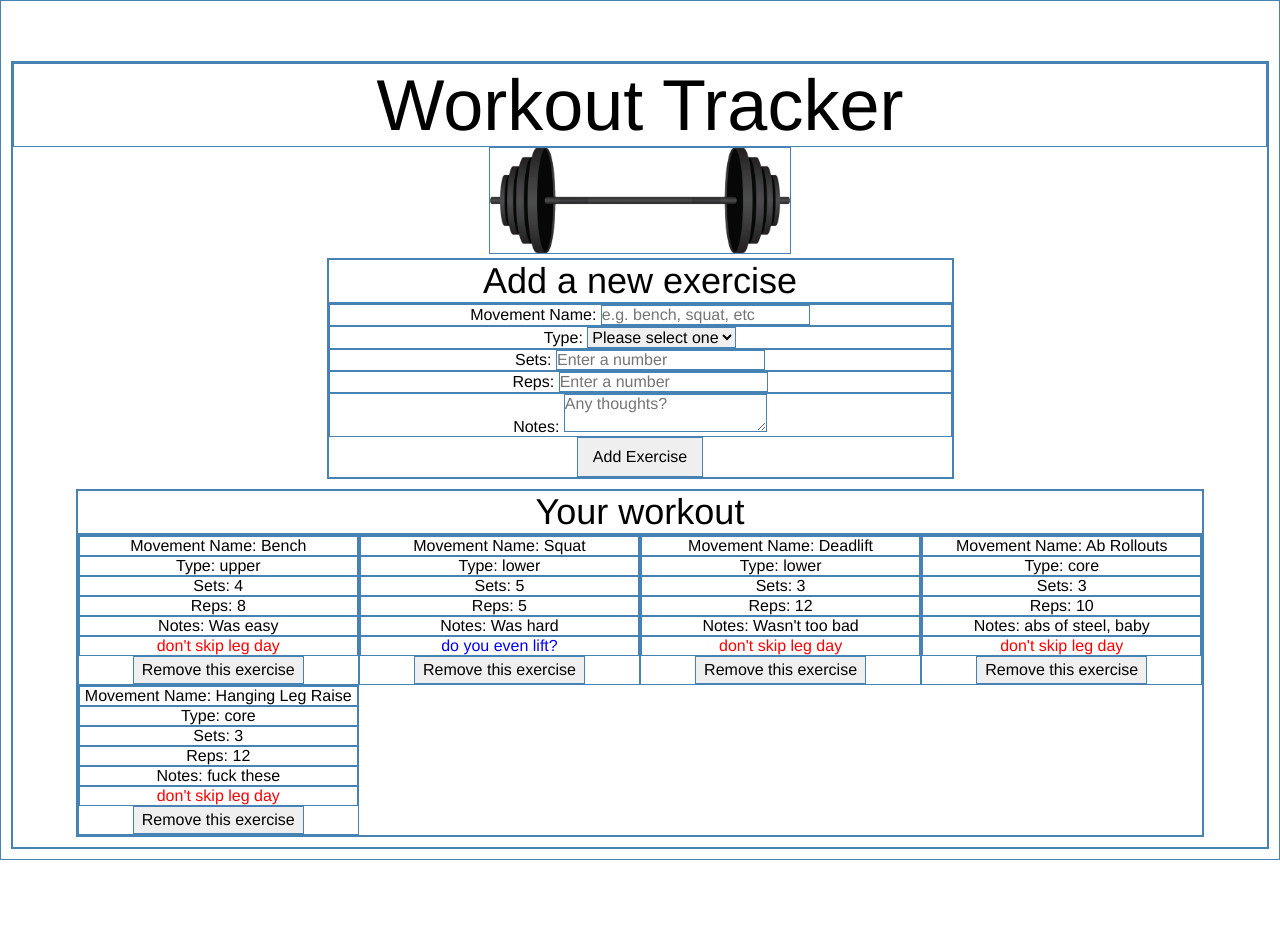
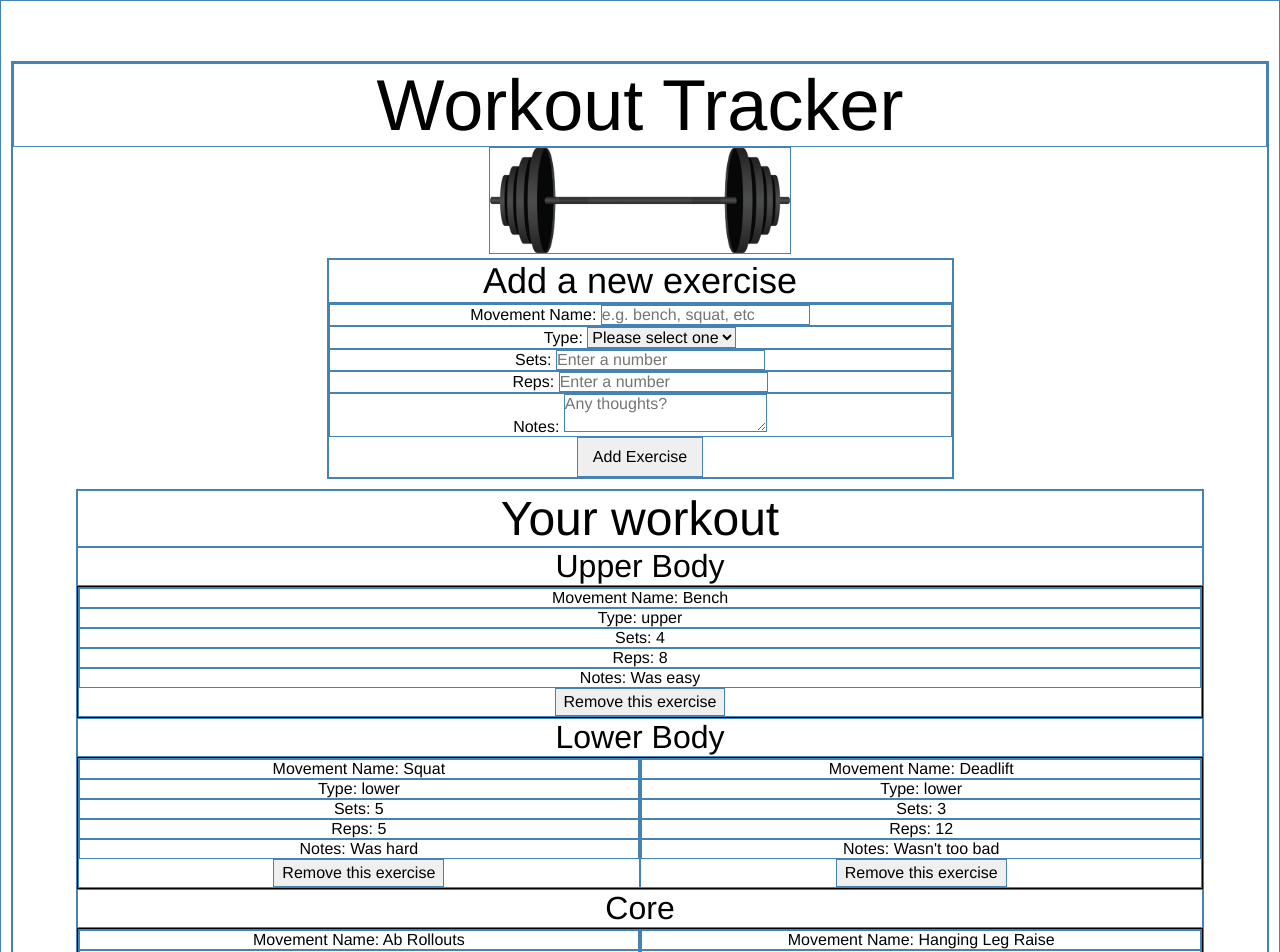
Before and after one commit to alchemy-bootcamp-two-summer-2018/list-of-vue, a Vue app: page / in a window 1280 px wide. Shown: the top 952 px of the page. Before the commit the page ends 860 px from the top, so only its background shows below. Built offline with nearby package versions, Linux system fonts and the light colour scheme.

Commit message:
split exercises into three sections

```diff
--- a/src/components/Exercise.vue
+++ b/src/components/Exercise.vue
@@ -5,14 +5,14 @@
     <p>Sets: {{ exercise.sets }}</p>
     <p>Reps: {{ exercise.reps }}</p>
     <p>Notes: {{ exercise.notes }} </p>
-    <p
+    <!-- <p
       v-if="exercise.name.toLowerCase() !== 'squat'" style="color: red;">
       don't skip leg day
     </p>
     <p v-else
       style="color: blue;">
       do you even lift?
-    </p>
+    </p> -->
     <button
       v-on:click="onRemove(exercise)">
       Remove this exercise
--- a/src/components/ExerciseList.vue
+++ b/src/components/ExerciseList.vue
@@ -1,9 +1,31 @@
 <template>
   <section>
     <h2>Your workout</h2>
+    <h3>Upper Body</h3>
     <ul>
       <Exercise
         v-for="exercise in exercises"
+        v-if="exercise.type === 'upper'"
+        v-bind:key="exercise.name"
+        v-bind:exercise="exercise"
+        v-bind:onRemove="onRemove"
+      />
+    </ul>
+    <h3>Lower Body</h3>
+    <ul>
+      <Exercise
+        v-for="exercise in exercises"
+        v-if="exercise.type === 'lower'"
+        v-bind:key="exercise.name"
+        v-bind:exercise="exercise"
+        v-bind:onRemove="onRemove"
+      />
+    </ul>
+    <h3>Core</h3>
+    <ul>
+      <Exercise
+        v-for="exercise in exercises"
+        v-if="exercise.type === 'core'"
         v-bind:key="exercise.name"
         v-bind:exercise="exercise"
         v-bind:onRemove="onRemove"
@@ -35,12 +57,16 @@ section {
     margin: 10px 5%;
 }
 h2 {
-    font-size: 36px;
+    font-size: 48px;
+}
+h3 {
+    font-size: 32px;
 }
 ul {
   list-style: none;
   display: grid;
   grid-template-columns: repeat(auto-fit, minmax(280px, 1fr));
+  border: 1px solid black;
 }
 
 </style>
```
